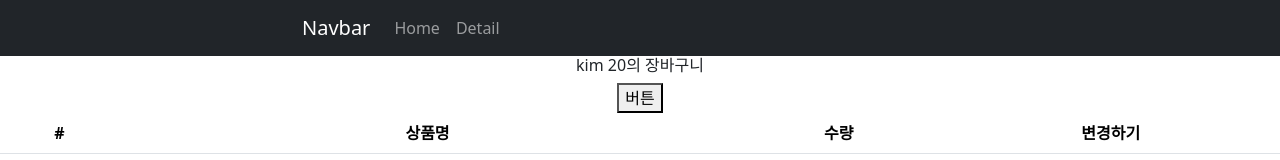
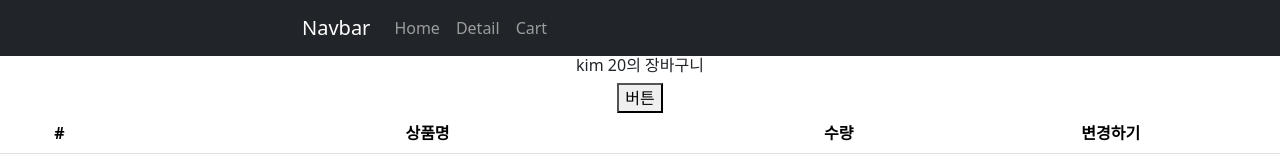
Before and after one commit to jwanp/CodingAppleShop, a React (Create React App) app: page /cart in a window 1280 px wide. Shown: the top 160 px of the page. Built offline with nearby package versions, Linux system fonts and the light colour scheme.

Commit message:
Redux 장바구니 기능만들기 숙제 - 수량 증가 버튼 - 디테일 페이지에서 주문하기 누르면 장바구니에 추가

```diff
--- a/src/App.js
+++ b/src/App.js
@@ -35,6 +35,13 @@ function App() {
                             }}
                         >
                             Detail
+                        </Nav.Link>
+                        <Nav.Link
+                            onClick={() => {
+                                navigate('/cart');
+                            }}
+                        >
+                            Cart
                         </Nav.Link>
                     </Nav>
                 </Container>
--- a/src/routes/Cart.js
+++ b/src/routes/Cart.js
@@ -1,6 +1,7 @@
 import { Table } from 'react-bootstrap';
 import { useSelector, useDispatch } from 'react-redux';
 import { changeName, increase } from './../store/userSlice.js';
+import { addCount } from '../store/cartSlice.js';
 
 function Cart() {
     let state = useSelector((state) => {
@@ -40,7 +41,7 @@ function Cart() {
                                 <td>
                                     <button
                                         onClick={() => {
-                                            dispatch(changeName());
+                                            dispatch(addCount(state.cart[i].id));
                                         }}
                                     >
                                         +
--- a/src/routes/detail.js
+++ b/src/routes/detail.js
@@ -1,10 +1,13 @@
 import { Outlet, useParams } from 'react-router-dom';
 import { useContext, useState, useEffect } from 'react';
 import { Nav } from 'react-bootstrap';
+import { UseDispatch } from 'react-redux';
 
 import { Context1 } from './../App.js';
-
+import { addItem } from '../store/cartSlice.js';
 import './detail.css';
+import { useDispatch } from 'react-redux';
+import { useNavigate } from 'react-router-dom';
 // import styled from 'styled-components';
 
 // let Box = styled.div`
@@ -19,6 +22,8 @@ import './detail.css';
 // `;
 
 function Detail(props) {
+    let dispatch = useDispatch();
+    let navigate = useNavigate();
     let { 재고 } = useContext(Context1);
 
     let { id } = useParams();
@@ -26,6 +31,7 @@ function Detail(props) {
     let 찾은상품 = props.shoes.find((x) => {
         return x.id == id;
     });
+
     let [alert, setAlert] = useState(true);
     let [탭, 탭변경] = useState(0);
 
@@ -71,7 +77,20 @@ function Detail(props) {
             <h4 className="pt-5">{찾은상품.title}</h4>
             <p>{찾은상품.content}</p>
             <p>{찾은상품.price}원</p>
-            <button className="btn btn-danger">주문하기</button>
+            <button
+                className="btn btn-danger"
+                onClick={() => {
+                    let item = {
+                        id: 찾은상품.id,
+                        name: 찾은상품.title,
+                        count: 1,
+                    };
+                    dispatch(addItem(item));
+                    // navigate('/cart');
+                }}
+            >
+                주문하기
+            </button>
             <Nav variant="tabs" defaultActiveKey="link0">
                 <Nav.Item>
                     <Nav.Link
--- a/src/store.js
+++ b/src/store.js
@@ -1,17 +1,10 @@
 import { configureStore, createSlice } from '@reduxjs/toolkit';
 import user from './store/userSlice.js';
+import cart from './store/cartSlice.js';
 
 let stock = createSlice({
     name: 'stock',
     initialState: [10, 11, 12],
-});
-
-let cart = createSlice({
-    name: 'cart',
-    initialState: [
-        { id: 0, name: 'White and Black', count: 2 },
-        { id: 2, name: 'Grey Yordan', count: 1 },
-    ],
 });
 
 export default configureStore({
--- /dev/null
+++ b/src/store/cartSlice.js
@@ -0,0 +1,22 @@
+import { createSlice } from '@reduxjs/toolkit';
+
+let cart = createSlice({
+    name: 'cart',
+    initialState: [
+        { id: 0, name: 'White and Black', count: 2 },
+        { id: 2, name: 'Grey Yordan', count: 1 },
+    ],
+    reducers: {
+        addCount(state, action) {
+            state.find((x) => {
+                return x.id === action.payload;
+            }).count++;
+        },
+        addItem(state, action) {
+            state.push(action.payload);
+        },
+    },
+});
+
+export let { addCount, addItem } = cart.actions;
+export default cart;
```
